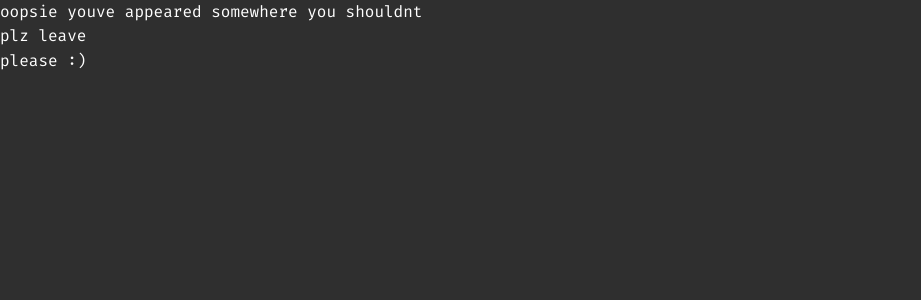
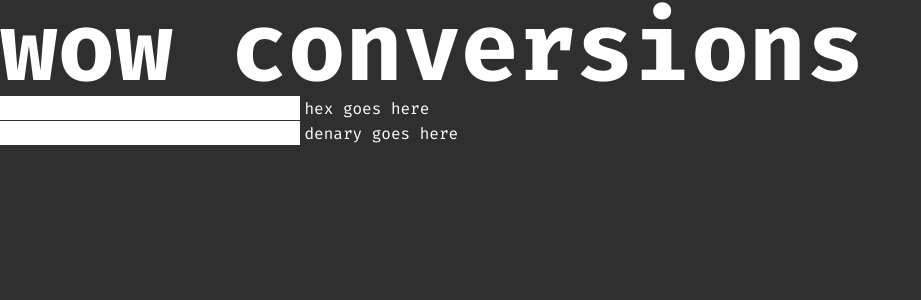
Before and after one commit to FutureShock314/site, a Next.js app: page /cs-hexToDenaryHW in a window 1280 px wide. Before the commit this address had no page. Shown: the top 300 px of the page, without its empty margins (0-921 px from the left). Built offline with nearby package versions, Linux system fonts and the light colour scheme.

Commit message:
apparently there'sa change i need to commit

```diff
--- /dev/null
+++ b/app/cs-DNSPoster/page.tsx
@@ -0,0 +1,27 @@
+import 'react'
+import React from 'react'
+
+interface PageProps {
+  children?: React.ReactNode
+  className?: string
+}
+
+const Page: React.FC<PageProps> = () => {
+    return (
+        <>
+            <h1 className={ `text-8xl` }>DNS woo</h1>
+            <p>
+                so basically<br />
+                user type thing, like google.com<br />
+                then the compooter send request with thing to DNS server like 1.1.1.1<br />
+                then DNS find IP of thing across DNS sevrers<br />
+                then DNS send back IP<br />
+                then compooter send req to to IP<br />
+                then IP return page in HTML<br />
+                then compooter show :)<br />
+            </p>
+        </>
+    )
+}
+
+export default Page
--- /dev/null
+++ b/app/cs-bandwidthVsLatency/page.tsx
@@ -0,0 +1,20 @@
+import React from 'react';
+
+const Page = () => {
+  return (
+    <>
+      <h1 className={ `text-8xl` }>
+        bandwidth
+      </h1>
+      <p>is the amount of data moved in one trip</p>
+      <br/> <br/> <br/> <br/>
+      <p>however</p>
+      <h1 className={ `text-8xl` }>
+        latency
+      </h1>
+      <p>is the time taken for a trip</p>
+      <br/> <br/> <br/> <br/> <br/> <br/> <br/> <br/> <br/> <br/> <br/> <br/> <br/> <br/>
+      most creative poster ever award goes to me obviously
+    </>
+  )
+}
--- /dev/null
+++ b/app/cs-dpr/page.tsx
@@ -0,0 +1,16 @@
+const Page = () => {
+    return (
+        <>
+        <h1>the six principles yay</h1>
+        <br /> <br />
+        <p>transparent - they must tell you everything ( bloody transparency, can&apos;t see it )</p>
+        <p>specific - they no do other things than they tell</p>
+        <p>secure - they no ******************************************** ( sorry, dpr )</p>
+        <p>limited time - sorry guys we ran out of time so the data was illegal</p>
+        <p>minimal - that&apos;d be telling you too much</p>
+        <p>accurate - this data is up to date probably</p>
+        </>
+    )
+}
+
+export default Page
--- /dev/null
+++ b/app/cs-hexToDenaryHW/page.tsx
@@ -0,0 +1,64 @@
+'use client';
+
+import React, { useRef } from "react"
+
+interface pageProps {
+  children?: React.ReactNode
+  className?: string
+}
+
+const Page: React.FC<pageProps> = ( children, className ) => {
+  let hex = useRef(null)
+  let denary = useRef(null)
+
+  const hexToDenary = () => {
+    let hexCurr = hex.current as any
+    let denaryCurr = denary.current as any
+
+    if ( hexCurr.value !== '' ) {
+      let denaryText = parseInt( hexCurr.value, 16 )
+      if ( isNaN( denaryText ) ) {
+        denaryCurr.value = 'bro give me an actual number'
+      } else {
+        denaryCurr.value = denaryText
+      }
+    } else { denaryCurr.value = '' }
+  }
+
+  const denaryToHex = () => {
+    let hexCurr = hex.current as any
+    let denaryCurr = denary.current as any
+
+    if ( denaryCurr.value !== '' ) {
+      let hexText = parseInt( denaryCurr.value ).toString(16).toUpperCase()
+      if ( isNaN( parseInt( hexText, 16 ) ) ) {
+        hexCurr.value = 'bro give me an actual number'
+      } else {
+        hexCurr.value = hexText
+      }
+    } else { hexCurr.value = '' }
+  }
+
+  return (
+    <>
+      <h1 className={ `text-8xl font-bold` }>
+        wow conversions
+      </h1>
+      <input
+        ref={ hex }
+        name='hex'
+        onChange={ hexToDenary }
+        className={ `text-black w-[300px]` }
+      /> <label htmlFor="hex">hex goes here</label>
+      <br />
+      <input
+        ref={ denary }
+        name='denary'
+        onChange={ denaryToHex }
+        className={ `text-black w-[300px]` }
+      /> <label htmlFor="denary">denary goes here</label>
+    </>
+  )
+}
+
+export default Page
```
Also changed, not shown: 2 other files (tests, documents, lock files or other folders).
